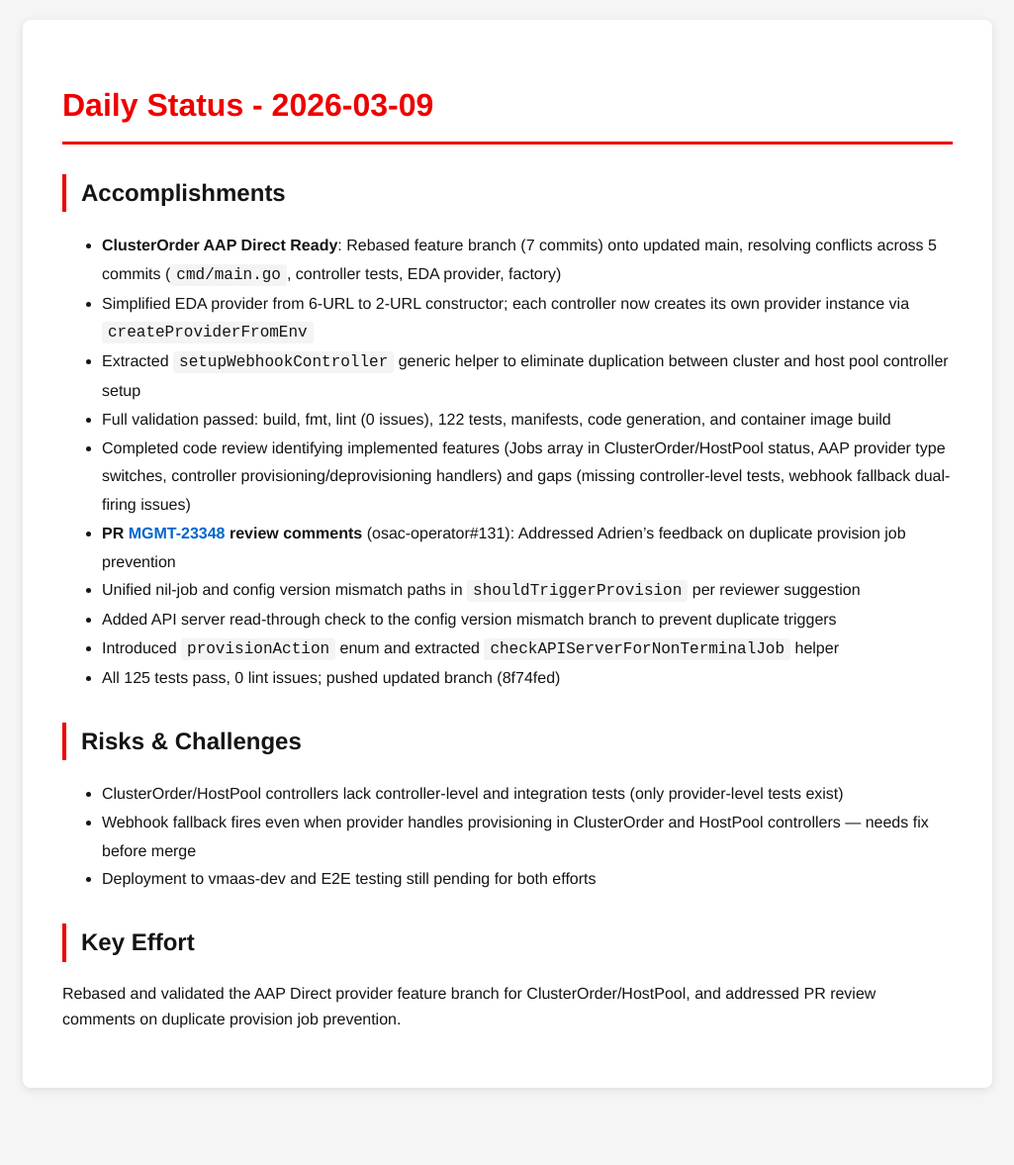
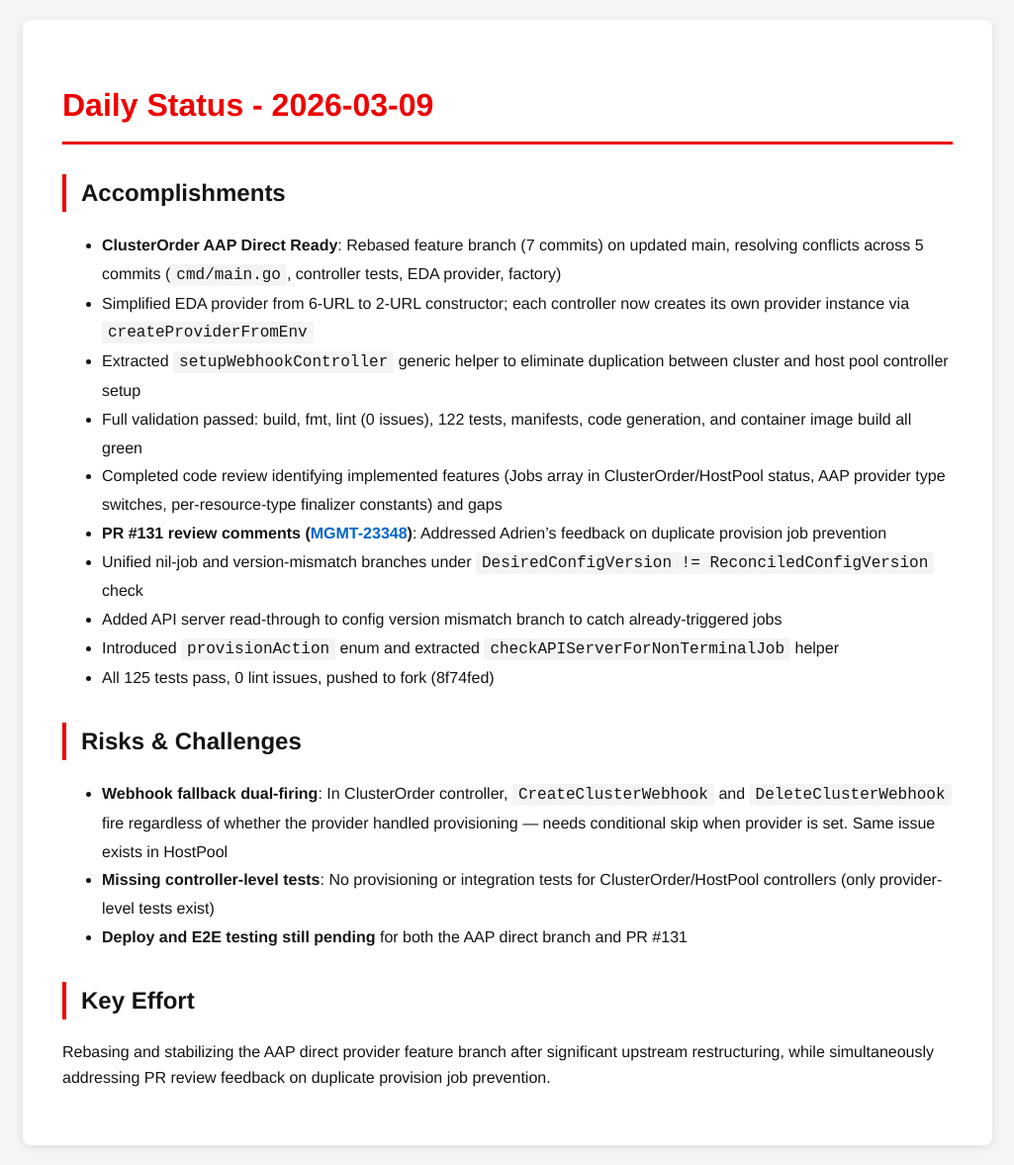
Before and after one commit to tzvatot/daily-status, a Jekyll site: the page built from 2026-03-09.md, in a window 1280 px wide. Shown: the whole page at 99% size, without its empty margins (127-1152 px from the left). Built offline with Jekyll 4.4.1, drawn with Linux system fonts in a browser that asks for light colours; before the commit the page ends 1119 px from its top, so only the background shows below that.

Commit message:
Daily status update - 2026-03-09

```diff
--- a/2026-03-09.md
+++ b/2026-03-09.md
@@ -7,21 +7,21 @@ date: 2026-03-09
 # Daily Status - 2026-03-09
 
 ## Accomplishments
-- **ClusterOrder AAP Direct Ready**: Rebased feature branch (7 commits) onto updated main, resolving conflicts across 5 commits (`cmd/main.go`, controller tests, EDA provider, factory)
+- **ClusterOrder AAP Direct Ready**: Rebased feature branch (7 commits) on updated main, resolving conflicts across 5 commits (`cmd/main.go`, controller tests, EDA provider, factory)
 - Simplified EDA provider from 6-URL to 2-URL constructor; each controller now creates its own provider instance via `createProviderFromEnv`
 - Extracted `setupWebhookController` generic helper to eliminate duplication between cluster and host pool controller setup
-- Full validation passed: build, fmt, lint (0 issues), 122 tests, manifests, code generation, and container image build
-- Completed code review identifying implemented features (Jobs array in ClusterOrder/HostPool status, AAP provider type switches, controller provisioning/deprovisioning handlers) and gaps (missing controller-level tests, webhook fallback dual-firing issues)
-- **PR [MGMT-23348](https://issues.redhat.com/browse/MGMT-23348) review comments** (osac-operator#131): Addressed Adrien's feedback on duplicate provision job prevention
-- Unified nil-job and config version mismatch paths in `shouldTriggerProvision` per reviewer suggestion
-- Added API server read-through check to the config version mismatch branch to prevent duplicate triggers
+- Full validation passed: build, fmt, lint (0 issues), 122 tests, manifests, code generation, and container image build all green
+- Completed code review identifying implemented features (Jobs array in ClusterOrder/HostPool status, AAP provider type switches, per-resource-type finalizer constants) and gaps
+- **PR #131 review comments ([MGMT-23348](https://issues.redhat.com/browse/MGMT-23348))**: Addressed Adrien's feedback on duplicate provision job prevention
+- Unified nil-job and version-mismatch branches under `DesiredConfigVersion != ReconciledConfigVersion` check
+- Added API server read-through to config version mismatch branch to catch already-triggered jobs
 - Introduced `provisionAction` enum and extracted `checkAPIServerForNonTerminalJob` helper
-- All 125 tests pass, 0 lint issues; pushed updated branch (8f74fed)
+- All 125 tests pass, 0 lint issues, pushed to fork (8f74fed)
 
 ## Risks & Challenges
-- ClusterOrder/HostPool controllers lack controller-level and integration tests (only provider-level tests exist)
-- Webhook fallback fires even when provider handles provisioning in ClusterOrder and HostPool controllers — needs fix before merge
-- Deployment to vmaas-dev and E2E testing still pending for both efforts
+- **Webhook fallback dual-firing**: In ClusterOrder controller, `CreateClusterWebhook` and `DeleteClusterWebhook` fire regardless of whether the provider handled provisioning — needs conditional skip when provider is set. Same issue exists in HostPool
+- **Missing controller-level tests**: No provisioning or integration tests for ClusterOrder/HostPool controllers (only provider-level tests exist)
+- **Deploy and E2E testing still pending** for both the AAP direct branch and PR #131
 
 ## Key Effort
-Rebased and validated the AAP Direct provider feature branch for ClusterOrder/HostPool, and addressed PR review comments on duplicate provision job prevention.
+Rebasing and stabilizing the AAP direct provider feature branch after significant upstream restructuring, while simultaneously addressing PR review feedback on duplicate provision job prevention.
```
